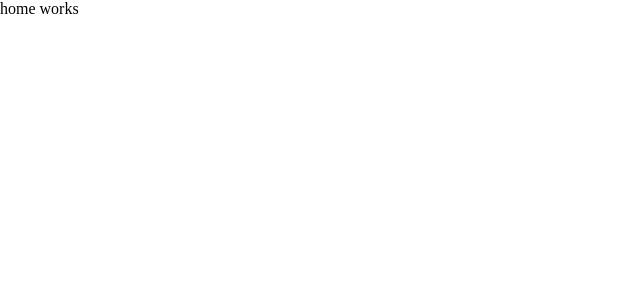
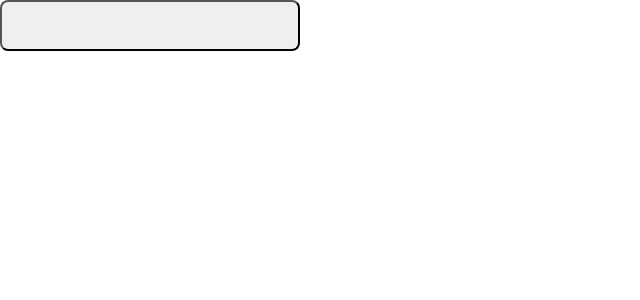
Before and after one commit to estartandodevs-course/recolapp, a React (Create React App) app: page / in a window 1280 px wide. Shown: the top 300 px of the page, without its empty margins (0-640 px from the left). Built offline with nearby package versions, Linux system fonts and the light colour scheme; the HTML template or start-up script is replaced by a standard one.

Commit message:
chore: WIP componente Button

```diff
--- a/src/components/Button/index.js
+++ b/src/components/Button/index.js
@@ -1,5 +1,14 @@
 import React from "react";
+import * as S from "./styles";
 
-export const Button = () => {
-  return <div></div>;
+export const Button = ({
+  children,
+  color = "green",
+  backgroundColor = "green",
+}) => {
+  return (
+    <S.ButtonElement backgroundColor={backgroundColor} className={color}>
+      {children}
+    </S.ButtonElement>
+  );
 };
--- /dev/null
+++ b/src/components/Button/styles.js
@@ -0,0 +1,9 @@
+import styled from "styled-components";
+
+export const ButtonElement = styled.button`
+  background-color: ${(props) => props.backgoundColor};
+  width: 300px;
+  height: 51px;
+  border-radius: 8px;
+  padding: 20px;
+`;
--- a/src/pages/Home/index.js
+++ b/src/pages/Home/index.js
@@ -1,7 +1,12 @@
 import React from "react";
+import { Button } from "../../components/Button";
 
 const Home = () => {
-  return <div>home works</div>;
+  return (
+    <>
+      <Button backgroundColor={"red"} />
+    </>
+  );
 };
 
 export default Home;
```
